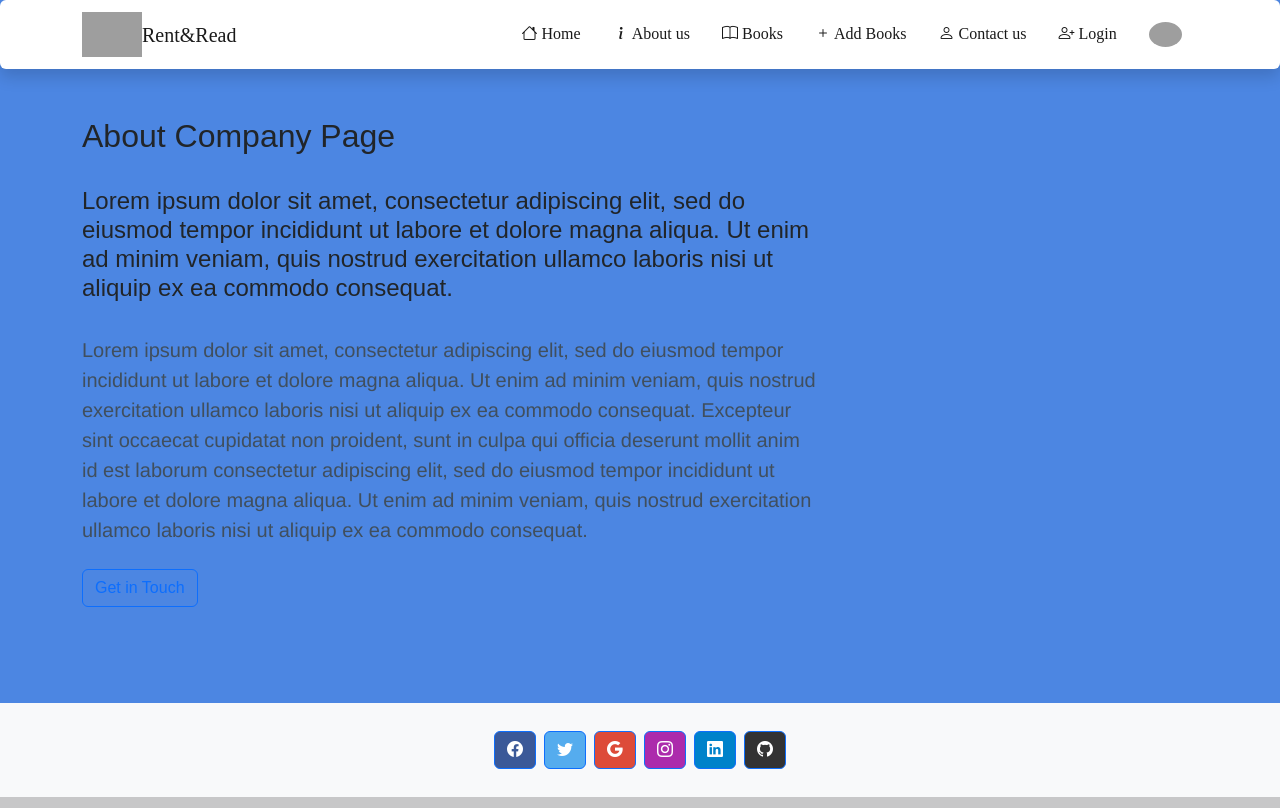
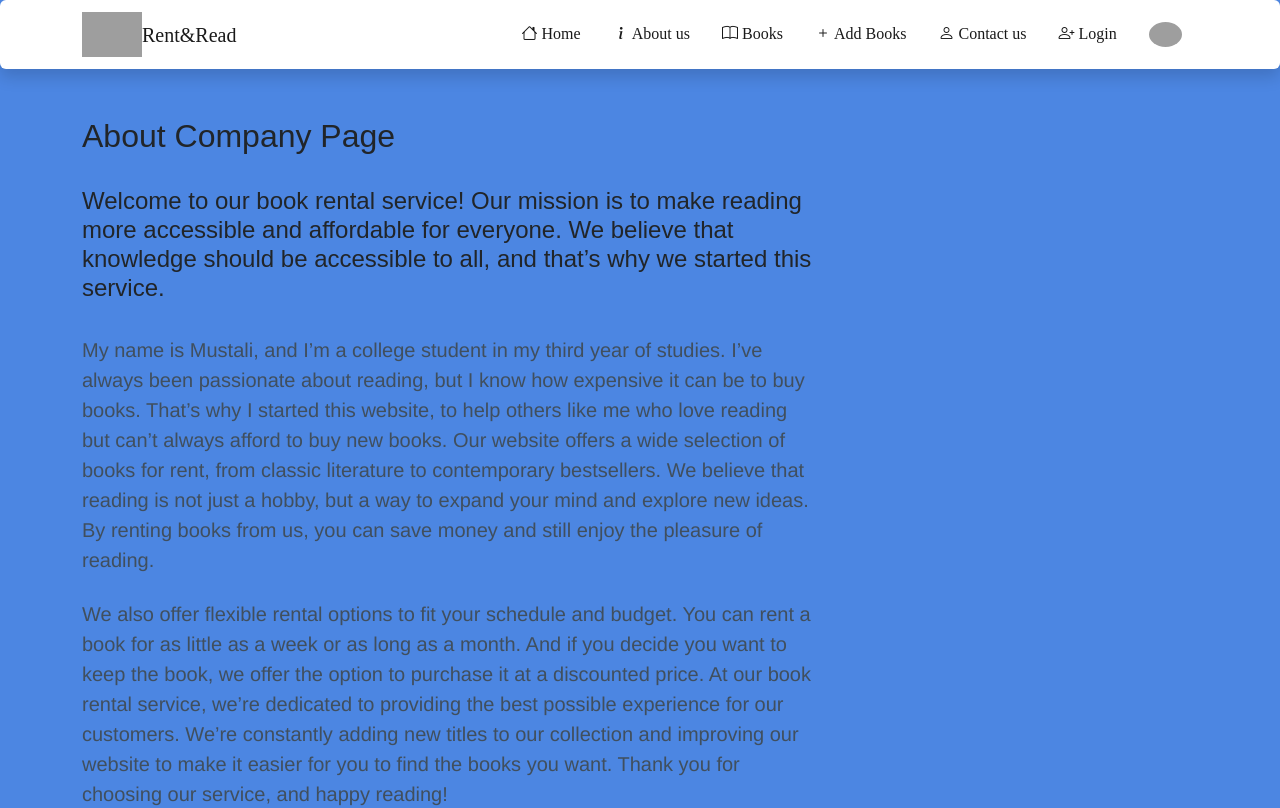
Before and after one commit to mustali17/BookRentalService, a React (Create React App) app: page /about in a window 1280 px wide. Shown: the top 808 px of the page. Built offline with nearby package versions, Linux system fonts and the light colour scheme; grey boxes are pictures that could not be loaded.

Commit message:
About us update

```diff
--- a/src/components/About.js
+++ b/src/components/About.js
@@ -14,24 +14,38 @@ export default function About() {
             <br />
             <AdsComponent />
             <h4>
-              Lorem ipsum dolor sit amet, consectetur adipiscing elit, sed do
-              eiusmod tempor incididunt ut labore et dolore magna aliqua. Ut
-              enim ad minim veniam, quis nostrud exercitation ullamco laboris
-              nisi ut aliquip ex ea commodo consequat.
+              Welcome to our book rental service! Our mission is to make reading
+              more accessible and affordable for everyone. We believe that
+              knowledge should be accessible to all, and that’s why we started
+              this service.
             </h4>
             <br />
             <p>
-              Lorem ipsum dolor sit amet, consectetur adipiscing elit, sed do
-              eiusmod tempor incididunt ut labore et dolore magna aliqua. Ut
-              enim ad minim veniam, quis nostrud exercitation ullamco laboris
-              nisi ut aliquip ex ea commodo consequat. Excepteur sint occaecat
-              cupidatat non proident, sunt in culpa qui officia deserunt mollit
-              anim id est laborum consectetur adipiscing elit, sed do eiusmod
-              tempor incididunt ut labore et dolore magna aliqua. Ut enim ad
-              minim veniam, quis nostrud exercitation ullamco laboris nisi ut
-              aliquip ex ea commodo consequat.
+              My name is Mustali, and I’m a college student in my third year of
+              studies. I’ve always been passionate about reading, but I know how
+              expensive it can be to buy books. That’s why I started this
+              website, to help others like me who love reading but can’t always
+              afford to buy new books. Our website offers a wide selection of
+              books for rent, from classic literature to contemporary
+              bestsellers. We believe that reading is not just a hobby, but a
+              way to expand your mind and explore new ideas. By renting books
+              from us, you can save money and still enjoy the pleasure of
+              reading.
             </p>
             <br />
+            <p>
+              We also offer flexible rental options to fit your schedule and
+              budget. You can rent a book for as little as a week or as long as
+              a month. And if you decide you want to keep the book, we offer the
+              option to purchase it at a discounted price. At our book rental
+              service, we’re dedicated to providing the best possible experience
+              for our customers. We’re constantly adding new titles to our
+              collection and improving our website to make it easier for you to
+              find the books you want. Thank you for choosing our service, and
+              happy reading!
+            </p>
+            <br />
+            <AdsComponent />
             <button className="btn btn-outline-primary">Get in Touch</button>
             <div></div>
             <br />
```
Also changed, not shown: src/components/Navbar.js (+7 -7 lines).
